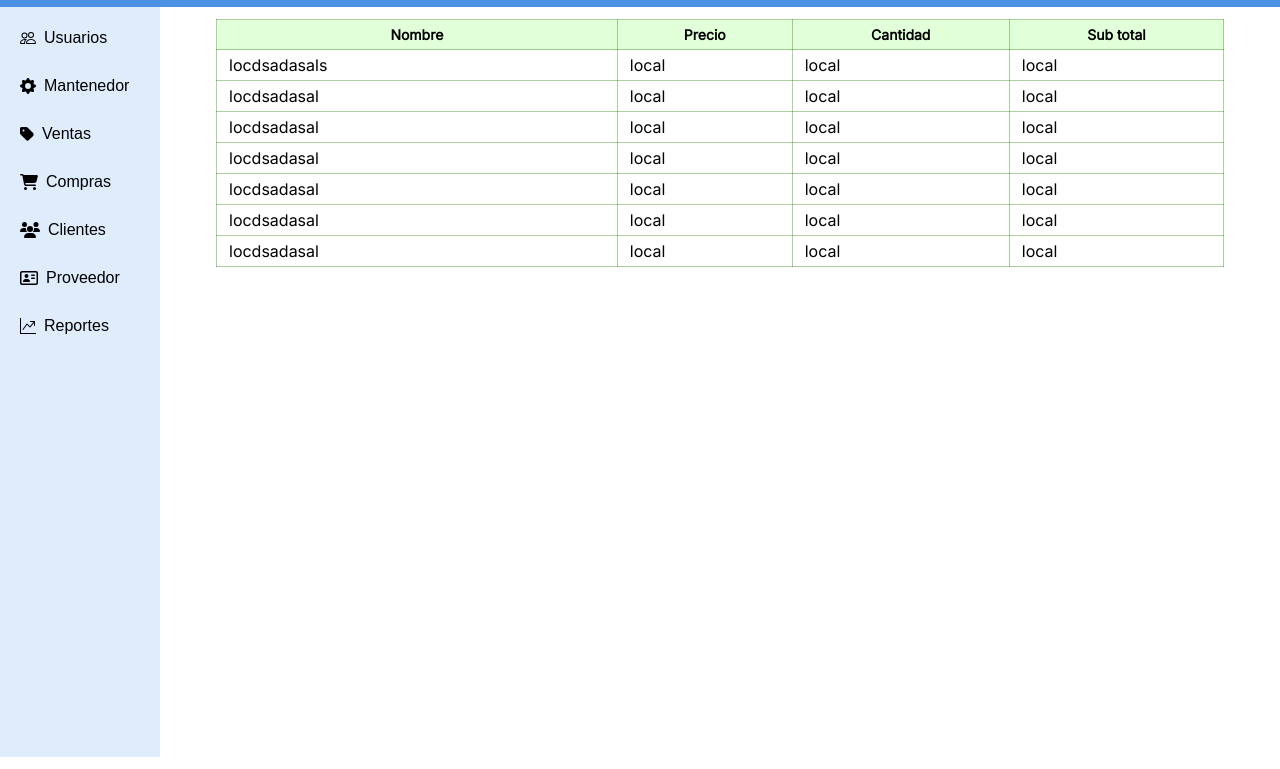
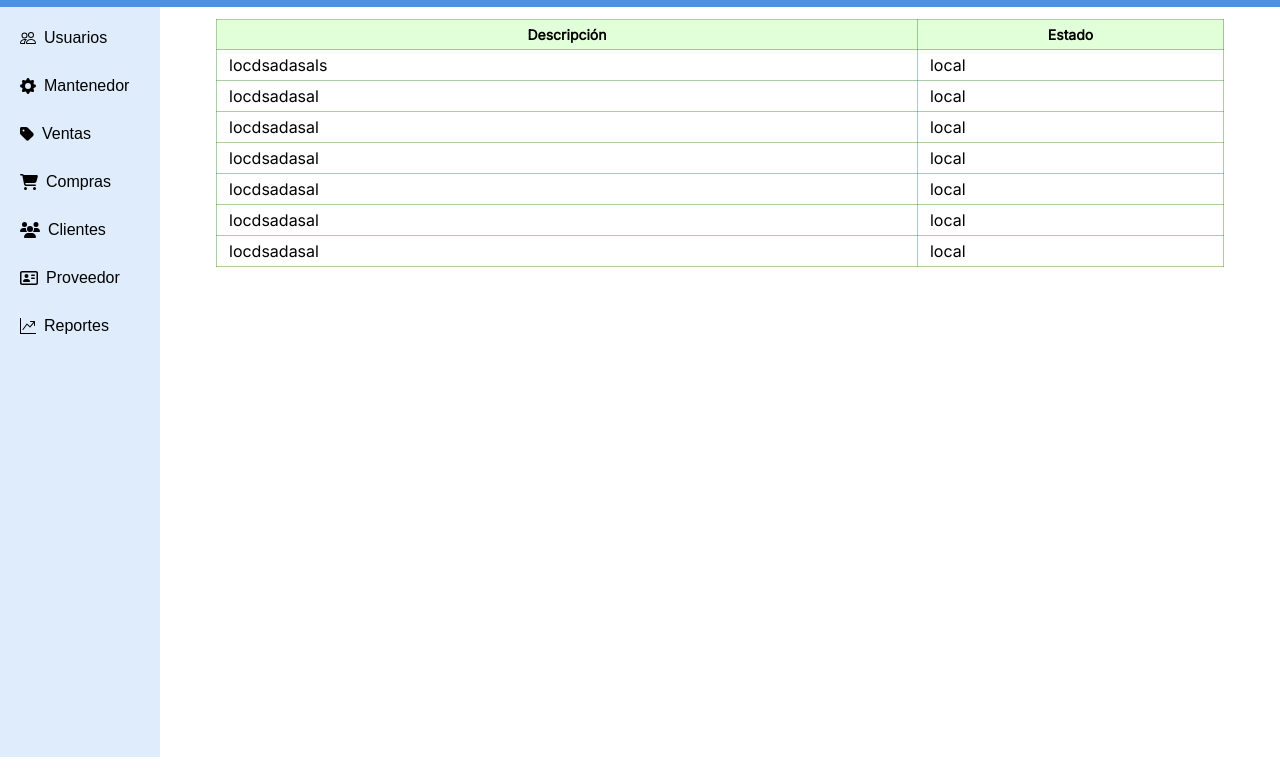
Before and after one commit to cristhianbrh/MINMARK, a plain HTML site: page home/index.html in a window 1280 px wide. Shown: the part 43-812 px from the top of the page. Drawn offline with Linux system fonts and the light colour scheme.

Commit message:
Table scripts edit

```diff
--- a/home/index.html
+++ b/home/index.html
@@ -151,14 +151,14 @@
                     </tr>
                 </thead>
                 <tbody>
-                    <tr onclick="viewDataClick()">
+                    <tr onclick="viewDataClick('sectionUser_form_detailsUser', 'detailsUser', 'detailsUser__view')">
                         <td>locdsadasal</td>
                         <td>local</td>
                         <td>local</td>
                         <td>local</td>
                         <td>local</td>
                     </tr>
-                    <tr onclick="viewDataClick()">
+                    <tr onclick="viewDataClick('sectionUser_form_detailsUser', 'detailsUser', 'detailsUser__view')">
                         <td>local</td>
                         <td>local</td>
                         <td>local</td>
@@ -168,7 +168,7 @@
                 </tbody>
             </table>
             <form id="sectionUser_form_detailsUser" class="detailsUser">
-                <svg onclick="ocultDataClick()" xmlns="http://www.w3.org/2000/svg" width="30" height="30"
+                <svg onclick="viewDataClick('sectionUser_form_detailsUser', 'detailsUser', 'detailsUser__ocult' )" xmlns="http://www.w3.org/2000/svg" width="30" height="30"
                     fill="currentColor" class="bi bi-x-octagon-fill closeDetailsUser" viewBox="0 0 16 16">
                     <path
                         d="M11.46.146A.5.5 0 0 0 11.107 0H4.893a.5.5 0 0 0-.353.146L.146 4.54A.5.5 0 0 0 0 4.893v6.214a.5.5 0 0 0 .146.353l4.394 4.394a.5.5 0 0 0 .353.146h6.214a.5.5 0 0 0 .353-.146l4.394-4.394a.5.5 0 0 0 .146-.353V4.893a.5.5 0 0 0-.146-.353L11.46.146zm-6.106 4.5L8 7.293l2.646-2.647a.5.5 0 0 1 .708.708L8.707 8l2.647 2.646a.5.5 0 0 1-.708.708L8 8.707l-2.646 2.647a.5.5 0 0 1-.708-.708L7.293 8 4.646 5.354a.5.5 0 1 1 .708-.708z" />
@@ -270,53 +270,37 @@
             <table>
                 <thead>
                     <tr>
-                        <td>Nombre</td>
-                        <td>Precio</td>
-                        <td>Cantidad</td>
-                        <td>Sub total</td>
+                        <td>Descripción</td>
+                        <td>Estado</td>
                     </tr>
                 </thead>
                 <tbody>
                     <tr>
                         <td>locdsadasals</td>
                         <td>local</td>
-                        <td>local</td>
+                    </tr>
+                    <tr>
+                        <td>locdsadasal</td>
                         <td>local</td>
                     </tr>
                     <tr>
                         <td>locdsadasal</td>
                         <td>local</td>
-                        <td>local</td>
+                    </tr>
+                    <tr>
+                        <td>locdsadasal</td>
                         <td>local</td>
                     </tr>
                     <tr>
                         <td>locdsadasal</td>
                         <td>local</td>
-                        <td>local</td>
+                    </tr>
+                    <tr>
+                        <td>locdsadasal</td>
                         <td>local</td>
                     </tr>
                     <tr>
                         <td>locdsadasal</td>
-                        <td>local</td>
-                        <td>local</td>
-                        <td>local</td>
-                    </tr>
-                    <tr>
-                        <td>locdsadasal</td>
-                        <td>local</td>
-                        <td>local</td>
-                        <td>local</td>
-                    </tr>
-                    <tr>
-                        <td>locdsadasal</td>
-                        <td>local</td>
-                        <td>local</td>
-                        <td>local</td>
-                    </tr>
-                    <tr>
-                        <td>locdsadasal</td>
-                        <td>local</td>
-                        <td>local</td>
                         <td>local</td>
                     </tr>
                 </tbody>
--- a/home/index.js
+++ b/home/index.js
@@ -1,6 +1,6 @@
+
 const eyes = document.querySelectorAll(".secretEye");
 const input_password = document.getElementById("inputForm_password");
-const sectionUser_form_detailsUser = document.getElementById("sectionUser_form_detailsUser");
 
 let mostrar = true;
 
@@ -15,9 +15,8 @@ const newTemplate = ()=>{
 eyes[0].addEventListener('click', newTemplate);
 eyes[1].addEventListener('click', newTemplate);
 
-function viewDataClick(){
-    sectionUser_form_detailsUser.className = `detailsUser detailsUser__view`;
+function viewDataClick(nameId, classNames, classNew = ""){
+    const sectionUser_form_detailsUser = document.getElementById(nameId);
+
+    sectionUser_form_detailsUser.className = `${classNames} ${classNew}`;
 }
-function ocultDataClick(){
-    sectionUser_form_detailsUser.className = `detailsUser detailsUser__ocult`;
-}
```
